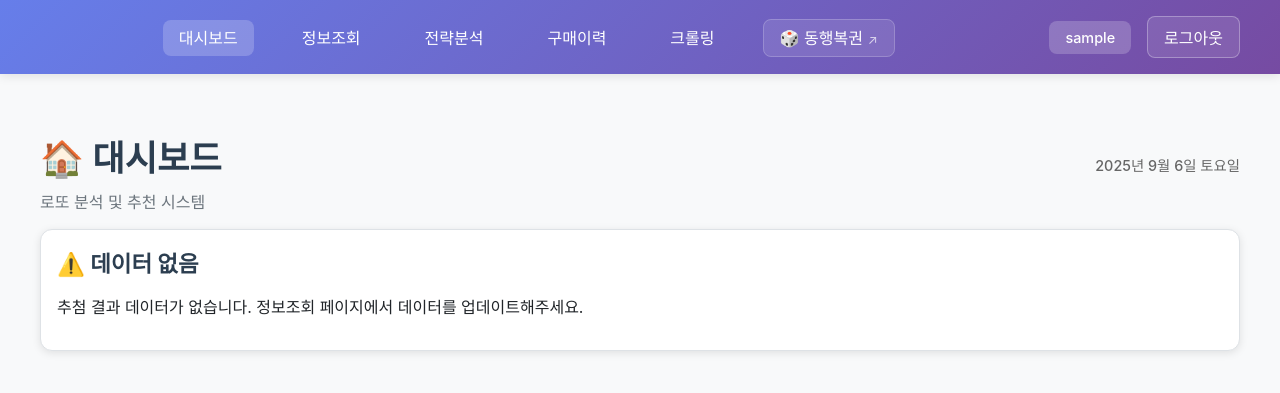
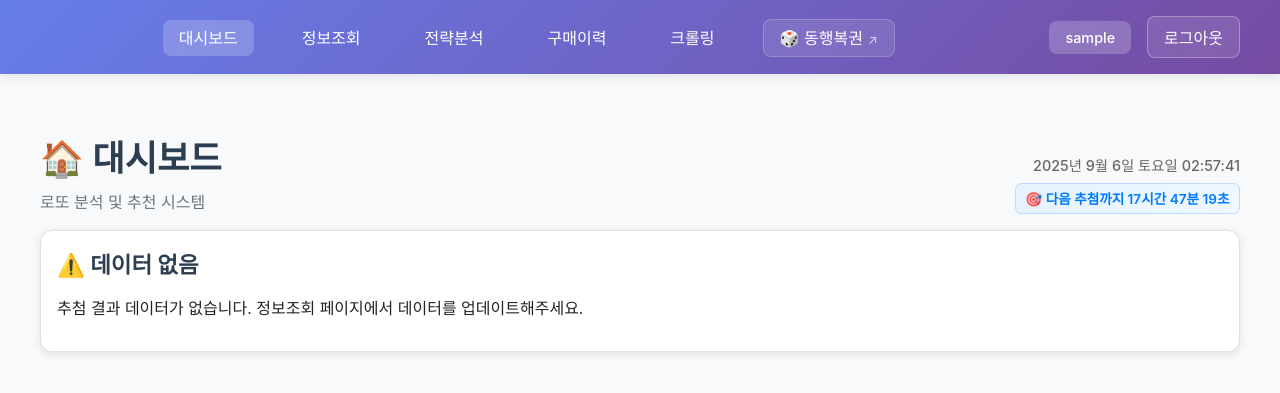
Before and after one commit to HyunjoonKwak/lotto_manager_web, a Flask app: page / in a window 1280 px wide. Shown: the top 393 px of the page. Run offline with Flask 3, Linux system fonts and the light colour scheme; the visitor is signed in with stand-in values (Sample User, id 1).

Commit message:
추첨 시간 계산 로직 추가 및 UI에 다음 추첨 카운트다운 기능 구현

```diff
--- a/flask_starter/app/routes.py
+++ b/flask_starter/app/routes.py
@@ -709,8 +709,10 @@ def api_purchase_stats():
 @main_bp.get("/api/check-new-draw")
 @login_required
 def api_check_new_draw():
-    """새로운 추첨 회차가 있는지 확인"""
+    """새로운 추첨 회차가 있는지 확인 (추첨 시간 고려)"""
     try:
+        from datetime import datetime, time, timedelta
+
         # 현재 DB의 최신 회차
         latest_draw = Draw.query.order_by(Draw.round.desc()).first()
         current_round = latest_draw.round if latest_draw else 0
@@ -724,13 +726,69 @@ def api_check_new_draw():
                 "message": "최신 회차 정보를 가져올 수 없습니다"
             })
 
-        has_new = latest_available > current_round
+        # 한국 시간 기준으로 계산 (KST)
+        now_kst = datetime.now()
+
+        # 로또 추첨 시간: 매주 토요일 오후 8시 45분 (KST)
+        # 1회차 추첨일: 2002년 12월 7일 (토요일)
+        first_draw_date = datetime(2002, 12, 7)
+        weeks_since_first = (now_kst - first_draw_date).days // 7
+
+        # 현재 주의 토요일 8시 45분 계산
+        days_until_saturday = (5 - now_kst.weekday()) % 7  # 0=월요일, 5=토요일
+        if now_kst.weekday() == 5:  # 현재가 토요일이면
+            current_saturday = now_kst.replace(hour=0, minute=0, second=0, microsecond=0)
+        else:
+            current_saturday = now_kst + timedelta(days=days_until_saturday)
+            current_saturday = current_saturday.replace(hour=0, minute=0, second=0, microsecond=0)
+
+        draw_time = current_saturday.replace(hour=20, minute=45)  # 오후 8시 45분
+
+        # 현재 시간이 이번 주 추첨 시간을 지났는지 확인
+        draw_completed_this_week = now_kst >= draw_time
+
+        # 예상 회차 계산 (1회차는 2002년 12월 7일)
+        if draw_completed_this_week:
+            expected_round = weeks_since_first + 1
+        else:
+            expected_round = weeks_since_first
+
+        # DB 회차와 비교
+        has_new_by_schedule = expected_round > current_round
+        has_new_by_api = latest_available > current_round
+
+        # 다음 추첨 시간 계산
+        if draw_completed_this_week:
+            next_draw_time = draw_time + timedelta(days=7)  # 다음 주 토요일
+        else:
+            next_draw_time = draw_time  # 이번 주 토요일
+
+        # 더 정교한 메시지 생성
+        if draw_completed_this_week and has_new_by_schedule:
+            if has_new_by_api:
+                message = f"이번 주 추첨({expected_round}회)이 완료되었고, 새로운 결과가 있습니다"
+            else:
+                message = f"이번 주 추첨({expected_round}회)이 완료되었지만, 아직 결과가 공개되지 않았을 수 있습니다"
+        elif not draw_completed_this_week and has_new_by_api:
+            message = f"추첨 전이지만 이전 회차({latest_available}회) 결과를 업데이트할 수 있습니다"
+        elif not draw_completed_this_week and not has_new_by_api:
+            hours_until_draw = int((draw_time - now_kst).total_seconds() // 3600)
+            if hours_until_draw > 0:
+                message = f"다음 추첨까지 약 {hours_until_draw}시간 남았습니다 ({draw_time.strftime('%m-%d %H:%M')})"
+            else:
+                message = f"오늘 {draw_time.strftime('%H:%M')}에 추첨 예정입니다"
+        else:
+            message = "새로운 회차가 없습니다"
 
         return jsonify({
-            "has_new_draw": has_new,
+            "has_new_draw": has_new_by_api,
             "current_round": current_round,
             "latest_round": latest_available,
-            "message": f"새로운 회차가 {'있습니다' if has_new else '없습니다'}"
+            "expected_round": expected_round,
+            "draw_completed": draw_completed_this_week,
+            "next_draw_time": next_draw_time.strftime("%Y-%m-%d %H:%M"),
+            "hours_until_draw": max(0, int((next_draw_time - now_kst).total_seconds() // 3600)),
+            "message": message
         })
 
     except Exception as e:
--- a/flask_starter/app/templates/index.html
+++ b/flask_starter/app/templates/index.html
@@ -14,6 +14,7 @@
   </div>
   <div class="date-section">
     <div class="current-date" id="currentDate"></div>
+    <div class="countdown-date" id="nextDrawCountdown"></div>
   </div>
 </div>
 
@@ -119,6 +120,18 @@
   font-size: 0.9rem;
   color: #666;
   font-weight: 500;
+  margin-bottom: 0.5rem;
+}
+
+.countdown-date {
+  font-size: 0.85rem;
+  color: #007bff;
+  font-weight: 600;
+  background: linear-gradient(135deg, #e3f2fd, #f0f8ff);
+  padding: 0.3rem 0.6rem;
+  border-radius: 0.4rem;
+  border: 1px solid rgba(0, 123, 255, 0.2);
+  display: inline-block;
 }
 
 /* 새 회차 알림 스타일 */
@@ -254,15 +267,87 @@
 <script>
 // 페이지 로드 시 초기화
 document.addEventListener('DOMContentLoaded', function() {
-  // 오늘 날짜 표시
-  const today = new Date();
-  const dateStr = today.toLocaleDateString('ko-KR', {
-    year: 'numeric',
-    month: 'long',
-    day: 'numeric',
-    weekday: 'long'
-  });
-  document.getElementById('currentDate').textContent = dateStr;
+  // 현재 날짜와 시간 표시 (초단위까지)
+  function updateCurrentTime() {
+    const now = new Date();
+    const dateStr = now.toLocaleDateString('ko-KR', {
+      year: 'numeric',
+      month: 'long',
+      day: 'numeric',
+      weekday: 'long'
+    });
+    const timeStr = now.toLocaleTimeString('ko-KR', {
+      hour: '2-digit',
+      minute: '2-digit',
+      second: '2-digit',
+      hour12: false
+    });
+    document.getElementById('currentDate').textContent = `${dateStr} ${timeStr}`;
+  }
+
+  // 다음 추첨까지 남은 시간 계산 및 표시
+  function updateCountdown() {
+    const now = new Date();
+
+    // 다음 토요일 8시 45분 계산 (로또 추첨 시간)
+    let nextSaturday = new Date(now);
+    const daysUntilSaturday = (6 - now.getDay()) % 7; // 0=일요일, 6=토요일
+
+    if (now.getDay() === 6) {  // 현재가 토요일
+      if (now.getHours() < 20 || (now.getHours() === 20 && now.getMinutes() < 45)) {
+        // 오늘 추첨 전이면 오늘
+        nextSaturday.setHours(20, 45, 0, 0);
+      } else {
+        // 오늘 추첨이 끝났으면 다음 주 토요일
+        nextSaturday.setDate(now.getDate() + 7);
+        nextSaturday.setHours(20, 45, 0, 0);
+      }
+    } else {
+      // 다음 토요일로 설정
+      nextSaturday.setDate(now.getDate() + (daysUntilSaturday === 0 ? 7 : daysUntilSaturday));
+      nextSaturday.setHours(20, 45, 0, 0);
+    }
+
+    const timeDiff = nextSaturday - now;
+
+    if (timeDiff <= 0) {
+      document.getElementById('nextDrawCountdown').textContent = '🎯 추첨이 진행 중입니다';
+      return;
+    }
+
+    const days = Math.floor(timeDiff / (1000 * 60 * 60 * 24));
+    const hours = Math.floor((timeDiff % (1000 * 60 * 60 * 24)) / (1000 * 60 * 60));
+    const minutes = Math.floor((timeDiff % (1000 * 60 * 60)) / (1000 * 60));
+    const seconds = Math.floor((timeDiff % (1000 * 60)) / 1000);
+
+    let countdownText = '🎯 다음 추첨까지 ';
+
+    if (days > 0) {
+      // 날짜 단위로 표시 (하루 이상 남음)
+      countdownText += `${days}일 ${hours}시간`;
+    } else {
+      // 시간/분/초 단위로 표시 (하루 이하 남음)
+      if (hours > 0) {
+        countdownText += `${hours}시간 ${minutes}분 ${seconds}초`;
+      } else if (minutes > 0) {
+        countdownText += `${minutes}분 ${seconds}초`;
+      } else {
+        countdownText += `${seconds}초`;
+      }
+    }
+
+    document.getElementById('nextDrawCountdown').textContent = countdownText;
+  }
+
+  // 초기 시간 표시
+  updateCurrentTime();
+  updateCountdown();
+
+  // 매초마다 시간 및 카운트다운 업데이트
+  setInterval(() => {
+    updateCurrentTime();
+    updateCountdown();
+  }, 1000);
 
   // 새 회차 확인 유도
   checkIfNewDrawNeeded();
@@ -276,13 +361,37 @@ function checkIfNewDrawNeeded() {
   // 추첨날짜 파싱 (YYYY-MM-DD 형식 가정)
   const drawDate = new Date(drawDateText);
   const today = new Date();
-  const daysDiff = Math.floor((today - drawDate) / (1000 * 60 * 60 * 24));
 
-  // 추첨 후 7일이 지났으면 새 회차 확인 알림 표시
-  if (daysDiff >= 7) {
+  // 다음 토요일 8시 45분 계산 (로또 추첨 시간)
+  const nextSaturday = new Date(today);
+  const daysUntilSaturday = (6 - today.getDay()) % 7; // 0=일요일, 6=토요일
+  if (daysUntilSaturday === 0 && today.getHours() < 21) {
+    // 오늘이 토요일이고 추첨 전이면
+    nextSaturday.setHours(20, 45, 0, 0);
+  } else {
+    // 다음 토요일로 설정
+    nextSaturday.setDate(today.getDate() + (daysUntilSaturday || 7));
+    nextSaturday.setHours(20, 45, 0, 0);
+  }
+
+  // 마지막 추첨에서 다음 추첨 시간이 지났는지 확인
+  const weeksSinceLastDraw = Math.floor((today - drawDate) / (1000 * 60 * 60 * 24 * 7));
+  const shouldHaveNewDraw = weeksSinceLastDraw >= 1 && today >= nextSaturday;
+
+  if (shouldHaveNewDraw) {
     const alertDiv = document.getElementById('newDrawAlert');
     if (alertDiv) {
       alertDiv.style.display = 'block';
+      // 알림 메시지도 더 구체적으로 변경
+      const alertMessage = alertDiv.querySelector('.alert-message');
+      if (alertMessage) {
+        const hoursLeft = Math.max(0, Math.floor((nextSaturday - today) / (1000 * 60 * 60)));
+        if (hoursLeft > 0) {
+          alertMessage.textContent = `새로운 회차가 추첨되었을 수 있습니다! (다음 추첨: ${hoursLeft}시간 후)`;
+        } else {
+          alertMessage.textContent = '새로운 회차가 추첨되었을 수 있습니다!';
+        }
+      }
     }
   }
 }
@@ -299,8 +408,26 @@ async function checkForNewDraw() {
     const response = await fetch('/api/check-new-draw');
     const data = await response.json();
 
+    // 상세한 메시지 먼저 표시
+    let alertMessage = data.message || '새로운 추첨 결과가 없습니다.';
+
+    // 추가 정보가 있으면 포함
+    if (data.draw_completed && data.next_draw_time) {
+      alertMessage += `\n다음 추첨: ${data.next_draw_time}`;
+    } else if (!data.draw_completed && data.hours_until_draw > 0) {
+      alertMessage += `\n(${data.hours_until_draw}시간 후 추첨)`;
+    }
+
     if (data.has_new_draw) {
-      const confirmed = confirm(`새로운 ${data.latest_round}회 추첨 결과가 있습니다. 업데이트하시겠습니까?`);
+      // 추첨 완료 여부에 따른 다른 확인 메시지
+      let confirmMessage;
+      if (data.draw_completed) {
+        confirmMessage = `${data.message}\n\n${data.latest_round}회 추첨 결과를 업데이트하시겠습니까?`;
+      } else {
+        confirmMessage = `${data.message}\n\n${data.latest_round}회 결과를 지금 업데이트하시겠습니까?`;
+      }
+
+      const confirmed = confirm(confirmMessage);
 
       if (confirmed) {
         button.innerHTML = '<span class="spinner">⏳</span> 업데이트중...';
@@ -328,7 +455,7 @@ async function checkForNewDraw() {
         }
       }
     } else {
-      alert('새로운 추첨 결과가 없습니다.');
+      alert(alertMessage);
     }
   } catch (error) {
     console.error('Error checking for new draw:', error);
```
